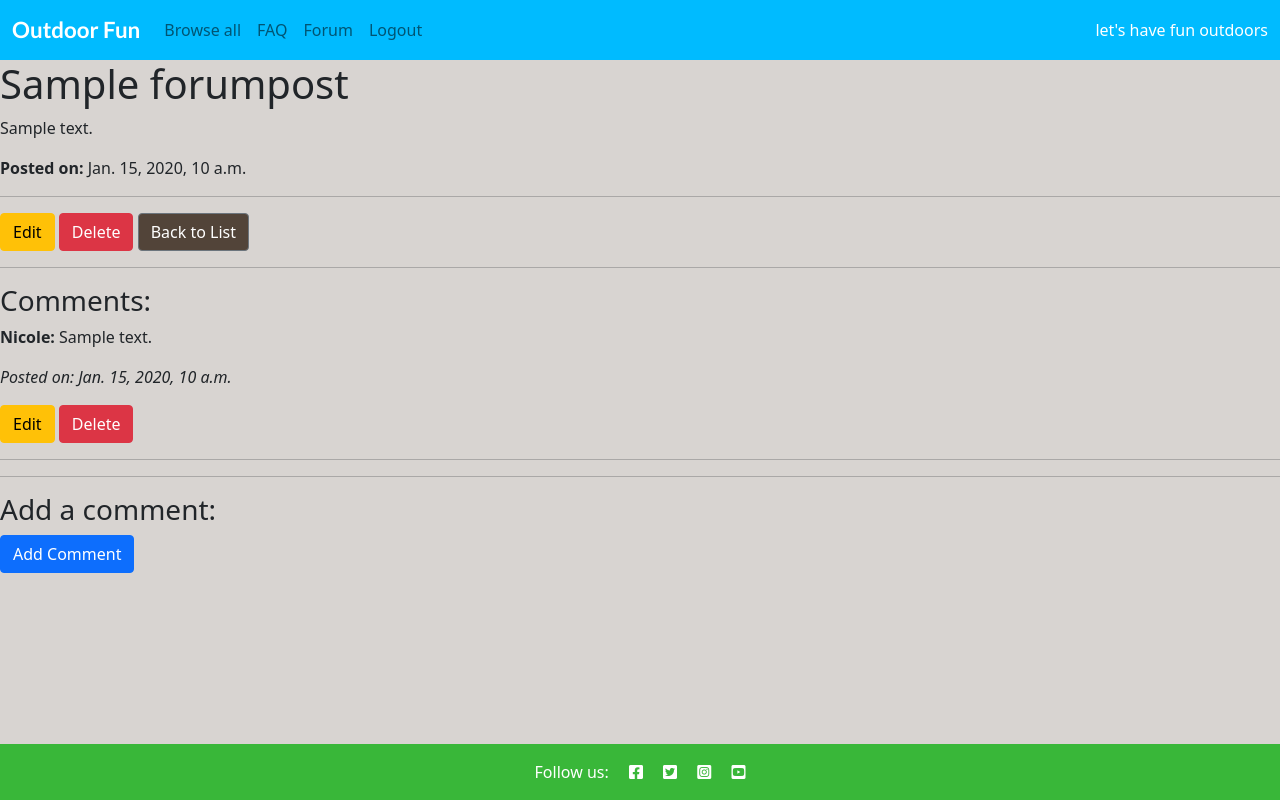
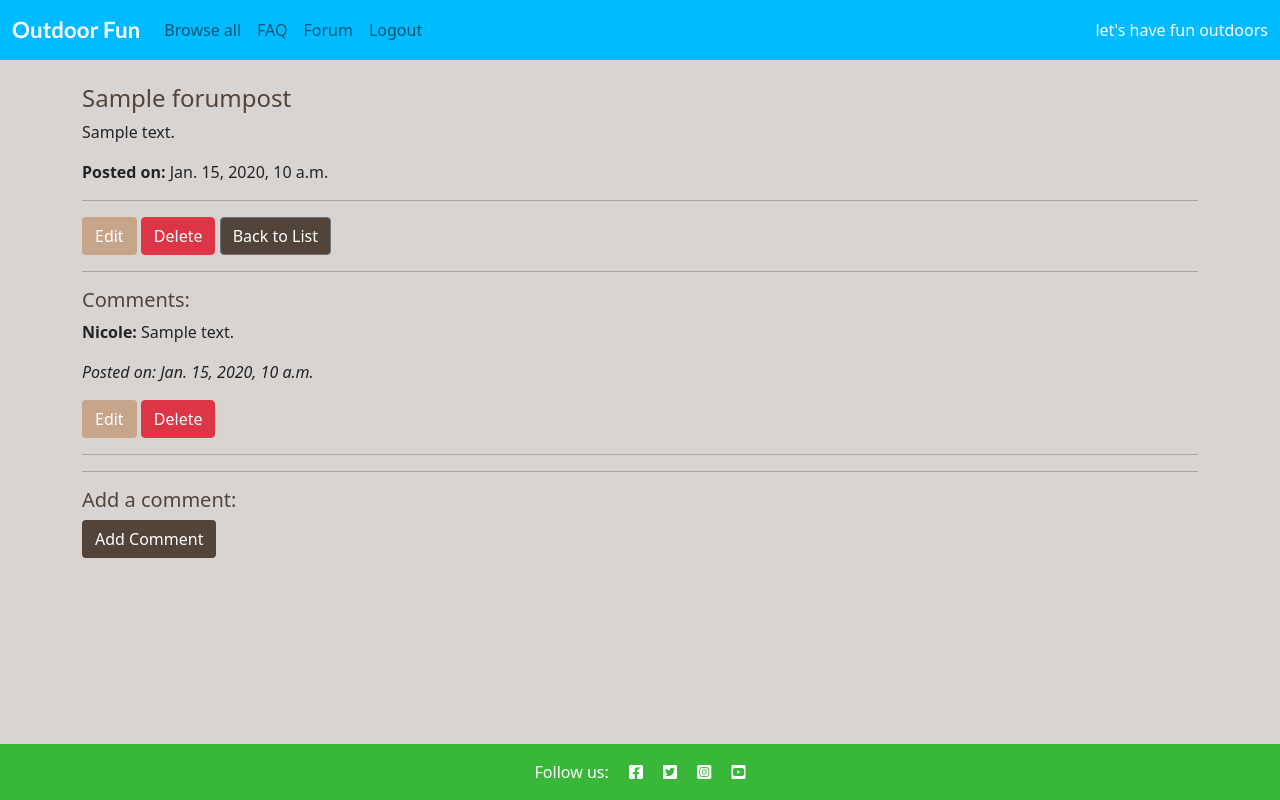
Before and after one commit to Nicole215/outdoorfun, a Django app: a page that uses forum/templates/forum/forum_post_detail.html in a window 1280 px wide. Run offline with Django 4.2, Linux system fonts and the light colour scheme; a user stored in the database is signed in; data comes from the database, SQL or seed files in the repository; tables that the repository leaves empty hold one stand-in row (values such as "Sample post"); some libraries are stand-ins or nearby versions.

Commit message:
Customize forum styling

```diff
--- a/forum/templates/forum/add_comment.html
+++ b/forum/templates/forum/add_comment.html
@@ -2,14 +2,16 @@
 {% load crispy_forms_tags %}
 
 {% block content %}
-  <h1>Add Comment to Post: {{ post.title }}</h1>
+<div class="container mt-4">
+  <h3>Add Comment to Post: {{ post.title }}</h3>
 
   <form method="post">
     {% csrf_token %}
     {{ form|crispy }}
-    <button type="submit" class="btn btn-success">Add Comment</button>
+    <button type="submit" class="btn btn-create">Add Comment</button>
   </form>
 
   <hr>
   <a href="{% url 'forum_post_detail' post.slug %}" class="btn btn-secondary">Back to Post</a>
+</div>
 {% endblock %}
--- a/forum/templates/forum/add_post.html
+++ b/forum/templates/forum/add_post.html
@@ -5,11 +5,11 @@
 
 {% block content %}
 <div class="container">
-    <h1>Create a New Post</h1>
+    <h3>Create a New Post</h3>
     <form method="post" id="addPostForm">
         {% csrf_token %}
        {{ form|crispy }}
-        <button type="submit" class="btn btn-success">Submit</button>
+        <button type="submit" class="btn btn-create">Submit</button>
     </form>
 </div>
 {% endblock content %}
--- a/forum/templates/forum/delete_comment.html
+++ b/forum/templates/forum/delete_comment.html
@@ -4,7 +4,7 @@
 
 {% block content %}
 <div class="container mt-4">
-  <h1>Are you sure you want to delete this comment?</h1>
+  <h3>Are you sure you want to delete this comment?</h3>
 
   <p>{{ comment.content }}</p>
   <form method="post">
--- a/forum/templates/forum/edit_comment.html
+++ b/forum/templates/forum/edit_comment.html
@@ -3,14 +3,16 @@
 
 
 {% block content %}
-  <h1>Edit Your Comment</h1>
+<div class="container mt-4">
+  <h3>Edit Your Comment</h3>
 
   <form method="post">
     {% csrf_token %}
     {{ form|crispy }}
-    <button type="submit" class="btn btn-warning">Update Comment</button>
+    <button type="submit" class="btn btn-edit">Update Comment</button>
   </form>
 
   <hr>
   <a href="{% url 'forum_post_detail' comment.post.slug %}" class="btn btn-secondary">Back to Post</a>
+</div>
 {% endblock %}
--- a/forum/templates/forum/edit_post.html
+++ b/forum/templates/forum/edit_post.html
@@ -4,7 +4,7 @@
 
 {% block content %}
 <div class="container">
-    <h1>Edit Post</h1>
+    <h3>Edit your post</h3>
 
     <form method="post">
         {% csrf_token %}
--- a/forum/templates/forum/forum_post_detail.html
+++ b/forum/templates/forum/forum_post_detail.html
@@ -4,7 +4,8 @@
 
 
 {% block content %}
-  <h1>{{ post.title }}</h1>
+<div class="container mt-4">
+  <h4>{{ post.title }}</h4>
 
   <p>{{ post.content }}</p>
   <p><strong>Posted on:</strong> {{ post.created_at }}</p>
@@ -12,14 +13,14 @@
   <hr>
 
   {% if user == post.author %}
-    <a href="{% url 'edit_post' slug=post.slug %}" class="btn btn-warning">Edit</a>
+    <a href="{% url 'edit_post' slug=post.slug %}" class="btn btn-edit">Edit</a>
     <a href="{% url 'delete_post' slug=post.slug %}" class="btn btn-danger">Delete</a>
   {% endif %}
 
   <a href="{% url 'forum_post_list' %}" class="btn btn-secondary">Back to List</a>
 
   <hr>
-  <h3>Comments:</h3>
+  <h5>Comments:</h5>
 
   {% for comment in post.comments.all %}
     <div class="comment">
@@ -27,7 +28,7 @@
       <p><em>Posted on: {{ comment.created_at }}</em></p>
 
       {% if comment.author == user %}
-        <a href="{% url 'edit_comment' comment.id %}" class="btn btn-warning">Edit</a>
+        <a href="{% url 'edit_comment' comment.id %}" class="btn btn-edit">Edit</a>
         <a href="{% url 'delete_comment' comment.id %}" class="btn btn-danger">Delete</a>
       {% endif %}
     </div>
@@ -37,6 +38,7 @@
   {% endfor %}
 
   <hr>
-  <h3>Add a comment:</h3>
-  <a href="{% url 'add_comment' post.slug %}" class="btn btn-primary">Add Comment</a>
+  <h5>Add a comment:</h5>
+  <a href="{% url 'add_comment' post.slug %}" class="btn btn-create">Add Comment</a>
+</div>
 {% endblock %}
--- a/forum/templates/forum/forum_post_list.html
+++ b/forum/templates/forum/forum_post_list.html
@@ -5,12 +5,12 @@
 {% block content %}
 <div class="container mt-4">
     <h1>Forum</h1>
-    <a href="{% url 'add_post' %}" class="btn btn-primary mb-4">Create New Post</a>
+    <a href="{% url 'add_post' %}" class="btn btn-create mb-4">Create New Post</a>
     {% for post in posts %}
         <div class="card mb-3">
             <div class="card-body">
                 <h3>
-                    <a href="{% url 'forum_post_detail' slug=post.slug %}">{{ post.title }}</a>
+                    <a class="post-link" href="{% url 'forum_post_detail' slug=post.slug %}">{{ post.title }}</a>
                 </h3>
                 <p class="text-muted">By {{ post.author }} | {{ post.created_at }}</p>
                 <p>{{ post.content|truncatewords:30 }}</p>
--- a/outdoorfun/settings.py
+++ b/outdoorfun/settings.py
@@ -28,7 +28,7 @@ TEMPLATES_DIR = os.path.join(BASE_DIR, 'templates')
 SECRET_KEY = os.environ.get("SECRET_KEY")
 
 # SECURITY WARNING: don't run with debug turned on in production!
-DEBUG = True
+DEBUG = False
 
 ALLOWED_HOSTS = [
     '8000-nicole215-outdoorfun-lt0ns2ks0vy.ws.codeinstitute-ide.net',
--- a/static/css/style.css
+++ b/static/css/style.css
@@ -57,23 +57,6 @@ body {
     color: #524439;
 }
 
-.image-container {
-    position: relative;
-}
-
-.image-flash {
-    position: absolute;
-    bottom: 5%;
-    min-width: 30%;
-    left: -2px;
-    background-color: #188181;
-}
-
-.scale {
-    width: 100%;
-    height: auto;
-}
-
 .masthead {
     margin-top: 10px;
     overflow: hidden;
@@ -122,27 +105,34 @@ body {
     color: #c6a58a;
 }
 
-.btn-like {
-    color: #E84610;
-    border: none;
-    background: transparent;
-}
-
-.btn-delete {
-    color: #fff;
-    background: #E84610;
-}
-
-.btn-like:hover,
-.btn-like:active {
-    color: #E84610;
-    background: transparent;
-    border: none;
-}
-
 /* FAQs */
 .faq-title {
     color: #524439;
+}
+
+/* Forum */
+h4,
+h5 {
+    color: #524439;
+}
+
+.post-link {
+    text-decoration: none;
+    color: #524439;
+}
+
+.post-link:hover {
+    color: #c6a58a;
+}
+
+.btn-create {
+    background-color: #524439;
+    color: #fff;
+}
+
+.btn-edit {
+    background-color: #c6a58a;
+    color: #fff;
 }
 
 /* Footer */
```
Also changed, not shown: forum/templates/forum/delete_post.html (+6 -4 lines).
